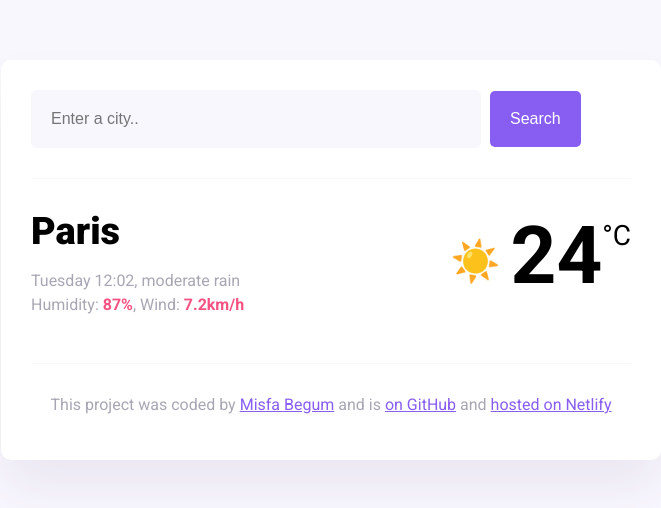
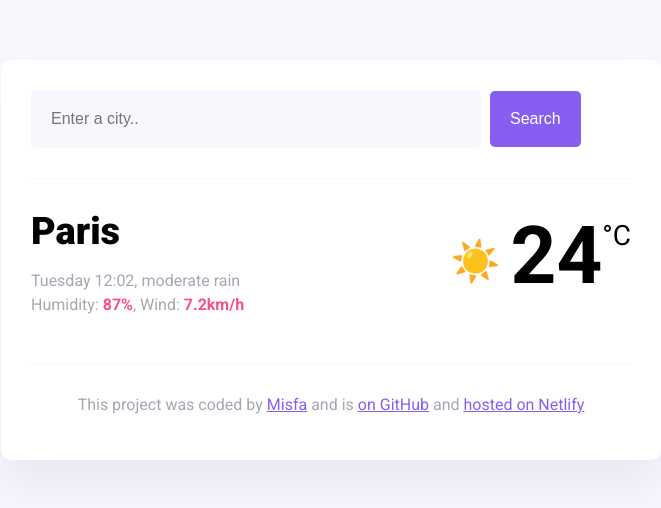
Before and after one commit to misfasnm/GitHub-Hosting-Homework-Week-6, a website built with Parcel: page index.html in a window 1280 px wide. Shown: the whole page, without its empty margins (309-970 px from the left). Built offline with nearby package versions, Linux system fonts and the light colour scheme.

Commit message:
Edited name on footer note

```diff
--- a/index.html
+++ b/index.html
@@ -50,7 +50,7 @@
           <a
             href="https://www.linkedin.com/in/misfa-b-b43391175/"
             target="_blank"
-            >Misfa Begum</a
+            >Misfa</a
           >
           and is
           <a href="https://github.com/misfasnm" target="_blank"> on GitHub</a>
```
